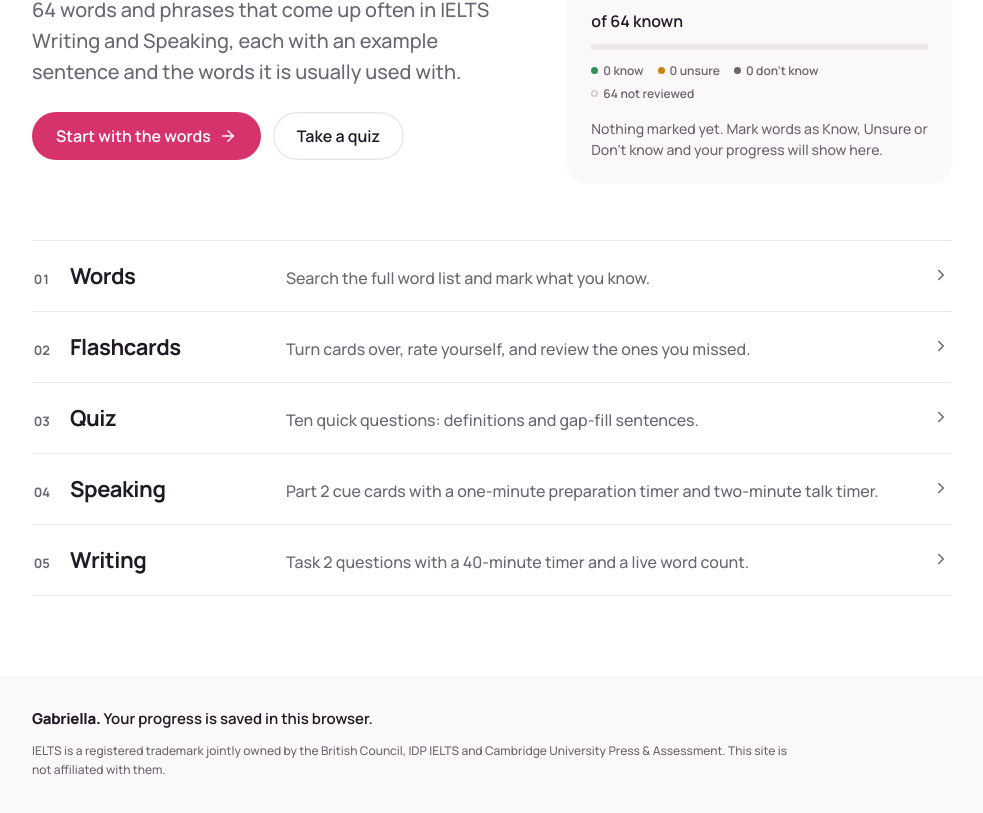
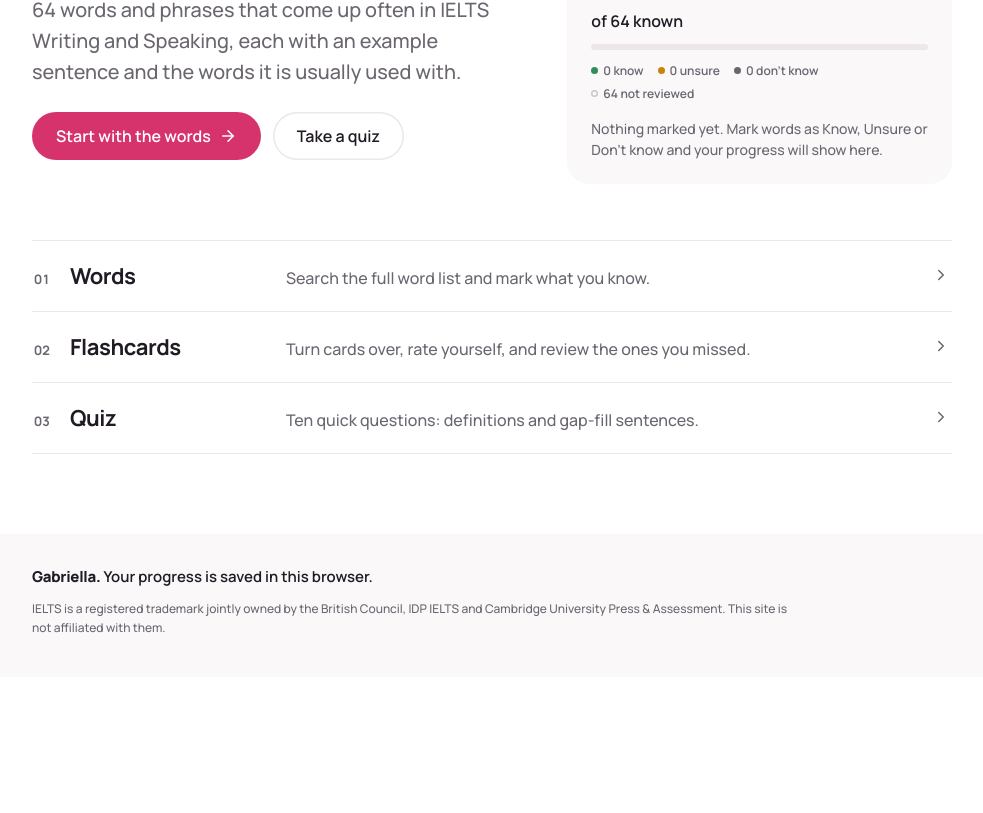
Before and after one commit to Obafemi00/gabriella, a Next.js app: page / in a window 1280 px wide. Shown: the part 533-1346 px from the top of the page, without its empty margins (148-1131 px from the left). After the commit the page ends 1210 px from the top, so only its background shows below. Built offline with nearby package versions, Linux system fonts and the light colour scheme; no server answers.

Commit message:
Hide Speaking and Writing pages

```diff
--- a/app/layout.tsx
+++ b/app/layout.tsx
@@ -4,7 +4,7 @@ import "./globals.css";
 
 export const metadata: Metadata = {
   title: { default: "Gabriella | IELTS vocabulary practice", template: "%s | Gabriella" },
-  description: "Learn IELTS vocabulary with a searchable word list, flashcards, quizzes, and speaking and writing practice.",
+  description: "Learn IELTS vocabulary with a searchable word list, flashcards and quizzes.",
 };
 export const viewport: Viewport = { themeColor: "#ffffff" };
 
--- a/app/page.tsx
+++ b/app/page.tsx
@@ -2,14 +2,16 @@ import Link from "next/link";
 import { ArrowRight, ChevronRight } from "lucide-react";
 import ProgressSummary from "@/components/ProgressSummary";
 import { WORDS } from "@/lib/words";
+import { SPEAKING_ENABLED, WRITING_ENABLED } from "@/lib/features";
 
-const TOOLS = [
-  ["/words", "Words", "Search the full word list and mark what you know."],
-  ["/flashcards", "Flashcards", "Turn cards over, rate yourself, and review the ones you missed."],
-  ["/quiz", "Quiz", "Ten quick questions: definitions and gap-fill sentences."],
-  ["/speaking", "Speaking", "Part 2 cue cards with a one-minute preparation timer and two-minute talk timer."],
-  ["/writing", "Writing", "Task 2 questions with a 40-minute timer and a live word count."],
-] as const;
+// Filtered before numbering, so the visible tools are always 01, 02, 03...
+const TOOLS = ([
+  ["/words", "Words", "Search the full word list and mark what you know.", true],
+  ["/flashcards", "Flashcards", "Turn cards over, rate yourself, and review the ones you missed.", true],
+  ["/quiz", "Quiz", "Ten quick questions: definitions and gap-fill sentences.", true],
+  ["/speaking", "Speaking", "Part 2 cue cards with a one-minute preparation timer and two-minute talk timer.", SPEAKING_ENABLED],
+  ["/writing", "Writing", "Task 2 questions with a 40-minute timer and a live word count.", WRITING_ENABLED],
+] as const).filter(([, , , enabled]) => enabled);
 
 export default function Home() {
   return (
--- a/app/speaking/page.tsx
+++ b/app/speaking/page.tsx
@@ -1,9 +1,12 @@
 import type { Metadata } from "next";
+import { notFound } from "next/navigation";
 import Speaking from "@/components/Speaking";
+import { SPEAKING_ENABLED } from "@/lib/features";
 
 export const metadata: Metadata = { title: "Speaking" };
 
 export default function Page() {
+  if (!SPEAKING_ENABLED) notFound();
   return (
     <>
       <h1 className="page-title">Speaking</h1>
--- a/app/writing/page.tsx
+++ b/app/writing/page.tsx
@@ -1,9 +1,12 @@
 import type { Metadata } from "next";
+import { notFound } from "next/navigation";
 import Writing from "@/components/Writing";
+import { WRITING_ENABLED } from "@/lib/features";
 
 export const metadata: Metadata = { title: "Writing" };
 
 export default function Page() {
+  if (!WRITING_ENABLED) notFound();
   return (
     <>
       <h1 className="page-title">Writing</h1>
--- a/components/Nav.tsx
+++ b/components/Nav.tsx
@@ -4,14 +4,15 @@ import Link from "next/link";
 import { usePathname, useRouter } from "next/navigation";
 import { Menu, X } from "lucide-react";
 import { signOut, useAuthEmail } from "@/lib/supabase/use-auth-email";
+import { SPEAKING_ENABLED, WRITING_ENABLED } from "@/lib/features";
 
-const LINKS = [
-  ["/words", "Words"],
-  ["/flashcards", "Flashcards"],
-  ["/quiz", "Quiz"],
-  ["/speaking", "Speaking"],
-  ["/writing", "Writing"],
-] as const;
+const LINKS = ([
+  ["/words", "Words", true],
+  ["/flashcards", "Flashcards", true],
+  ["/quiz", "Quiz", true],
+  ["/speaking", "Speaking", SPEAKING_ENABLED],
+  ["/writing", "Writing", WRITING_ENABLED],
+] as const).filter(([, , enabled]) => enabled);
 const AUTH_PAGES = ["/login", "/signup", "/forgot-password", "/update-password"];
 
 export default function Nav() {
--- /dev/null
+++ b/lib/features.ts
@@ -0,0 +1,4 @@
+// Feature switches. Set one to true to bring that page back: it reappears in the
+// header nav, the mobile menu and the Home tools list, and its route stops returning 404.
+export const SPEAKING_ENABLED = false;
+export const WRITING_ENABLED = false;
```
Also changed, not shown: 1 other file (tests, documents, lock files or other folders).
